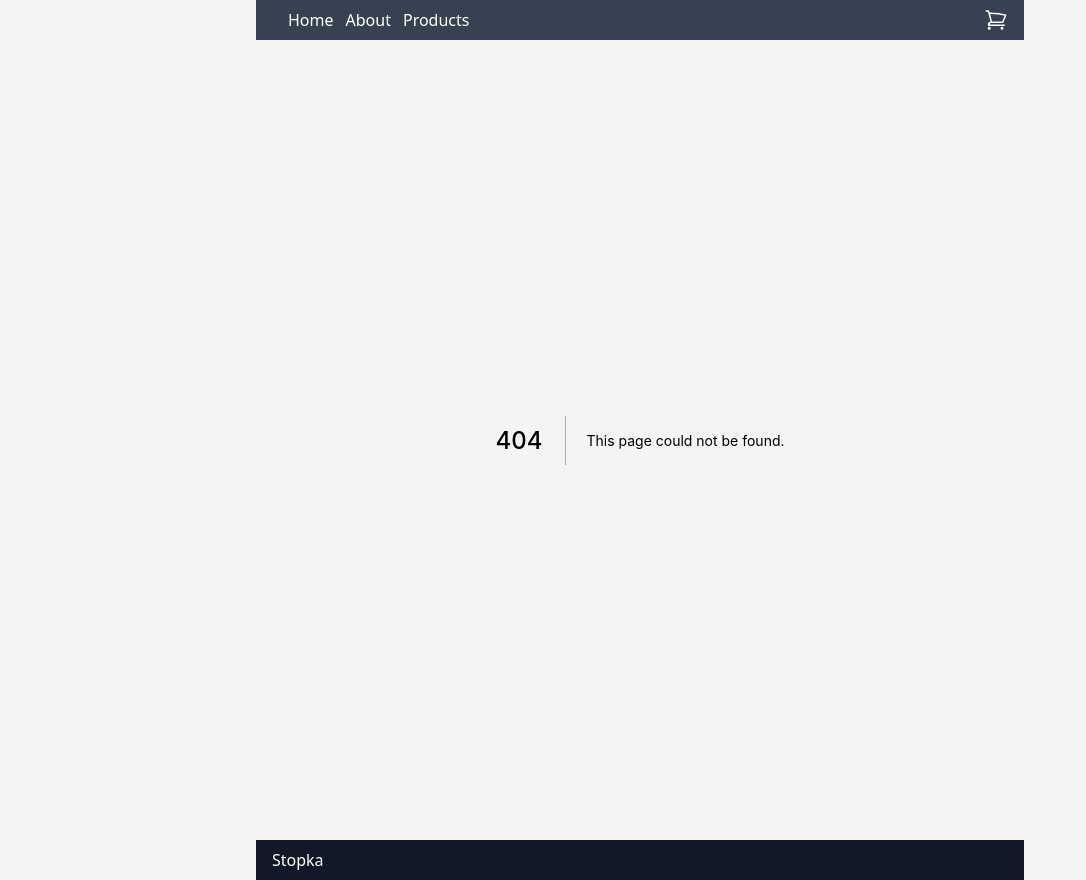
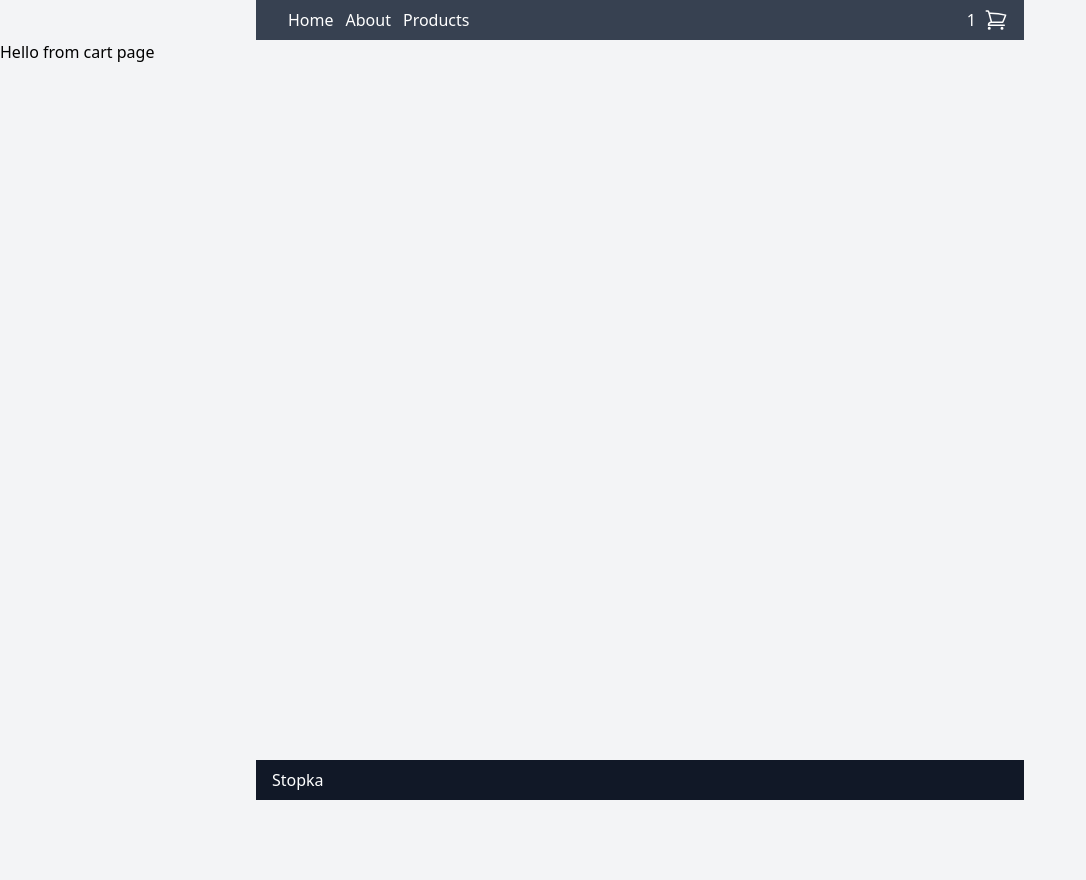
Before and after one commit to pelek1987/my-shop, a Next.js app: page /cart in a window 1280 px wide. Before the commit this address had no page. Shown: the whole page, without its empty margins (0-1086 px from the left). After the commit the page ends 800 px from the top, so only its background shows below. Built offline with nearby package versions, Linux system fonts and the light colour scheme.

Commit message:
add cart context to app

```diff
--- a/components/Cart/CartBar.tsx
+++ b/components/Cart/CartBar.tsx
@@ -1,10 +1,23 @@
+import Link from "next/link";
+import {AppRoutes} from "../../types/app-routes";
+import {useCartContext} from "./CartContext";
+
 const CartBar = () => {
+
+    const cartContext = useCartContext();
+
     return (
-        <svg xmlns="http://www.w3.org/2000/svg" fill="none" viewBox="0 0 24 24" strokeWidth="1.5" stroke="currentColor"
-             className="w-6 h-6 text-white">
-            <path strokeLinecap="round" strokeLinejoin="round"
-                  d="M2.25 3h1.386c.51 0 .955.343 1.087.835l.383 1.437M7.5 14.25a3 3 0 00-3 3h15.75m-12.75-3h11.218c1.121-2.3 2.1-4.684 2.924-7.138a60.114 60.114 0 00-16.536-1.84M7.5 14.25L5.106 5.272M6 20.25a.75.75 0 11-1.5 0 .75.75 0 011.5 0zm12.75 0a.75.75 0 11-1.5 0 .75.75 0 011.5 0z"/>
-        </svg>
+        <Link href={AppRoutes.CART}>
+            <a className="inline-flex gap-2 text-white">
+                <span>{cartContext.items.length}</span>
+                <svg xmlns="http://www.w3.org/2000/svg" fill="none" viewBox="0 0 24 24" strokeWidth="1.5"
+                     stroke="currentColor"
+                     className="w-6 h-6">
+                    <path strokeLinecap="round" strokeLinejoin="round"
+                          d="M2.25 3h1.386c.51 0 .955.343 1.087.835l.383 1.437M7.5 14.25a3 3 0 00-3 3h15.75m-12.75-3h11.218c1.121-2.3 2.1-4.684 2.924-7.138a60.114 60.114 0 00-16.536-1.84M7.5 14.25L5.106 5.272M6 20.25a.75.75 0 11-1.5 0 .75.75 0 011.5 0zm12.75 0a.75.75 0 11-1.5 0 .75.75 0 011.5 0z"/>
+                </svg>
+            </a>
+        </Link>
     )
 }
 
--- /dev/null
+++ b/components/Cart/CartContext.tsx
@@ -0,0 +1,25 @@
+import {createContext, ReactNode, useContext, useState} from "react";
+import {CartItem, CartState} from "./Cart.types";
+
+const CartContext = createContext<CartState | null>(null)
+
+export const useCartContext = () => {
+    const cartContext = useContext(CartContext);
+    if(!cartContext) throw new Error('You forgot to use CartContextProvider.');
+
+    return cartContext
+}
+
+const CartContextProvider = ({children}: { children: ReactNode }) => {
+    const [cartItems,] = useState<CartItem[]>([
+        {
+            title: 'Koszula',
+            price: 23.5
+        },
+    ])
+    return (<CartContext.Provider value={{items: cartItems}}>
+        {children}
+    </CartContext.Provider>)
+}
+
+export default CartContextProvider;
--- a/components/Header/Header.tsx
+++ b/components/Header/Header.tsx
@@ -3,8 +3,7 @@ import {CartBar} from "../Cart";
 import {AppRoutes} from "../../types/app-routes";
 
 const Header = () => (
-    <Link href={AppRoutes.CART}>
-        <a>
+
     <header className="max-w-screen-md mx-auto w-full flex items-center justify-between bg-gray-700 px-4">
         <nav className="flex gap-3 text-white px-4 py-2">
             <Link href={AppRoutes.HOME}>
@@ -19,8 +18,6 @@ const Header = () => (
         </nav>
         <CartBar/>
     </header>
-        </a>
-    </Link>
 );
 
 export default Header;
--- a/pages/_app.tsx
+++ b/pages/_app.tsx
@@ -4,6 +4,7 @@ import "../styles/globals.css";
 import {Layout} from "../components/Layout";
 import {DefaultSeo} from "next-seo";
 import SEO from '../next-seo.config';
+import CartContextProvider from "../components/Cart/CartContext";
 
 const client = new QueryClient();
 
@@ -11,11 +12,13 @@ const MyApp = ({Component, pageProps}: AppProps) => {
     return (
         <div>
             <DefaultSeo {...SEO} />
-            <Layout>
-                <QueryClientProvider client={client}>
-                    <Component {...pageProps} />
-                </QueryClientProvider>
-            </Layout>
+            <CartContextProvider>
+                <Layout>
+                    <QueryClientProvider client={client}>
+                        <Component {...pageProps} />
+                    </QueryClientProvider>
+                </Layout>
+            </CartContextProvider>
         </div>
     );
 };
--- /dev/null
+++ b/pages/cart.tsx
@@ -0,0 +1,5 @@
+const CartPage = () => {
+    return <div>Hello from cart page</div>
+}
+
+export default CartPage;
```
Also changed, not shown: components/Cart/Cart.types.ts (added, +8 -0 lines). Lines whose indentation alone changed are shown as unchanged.
